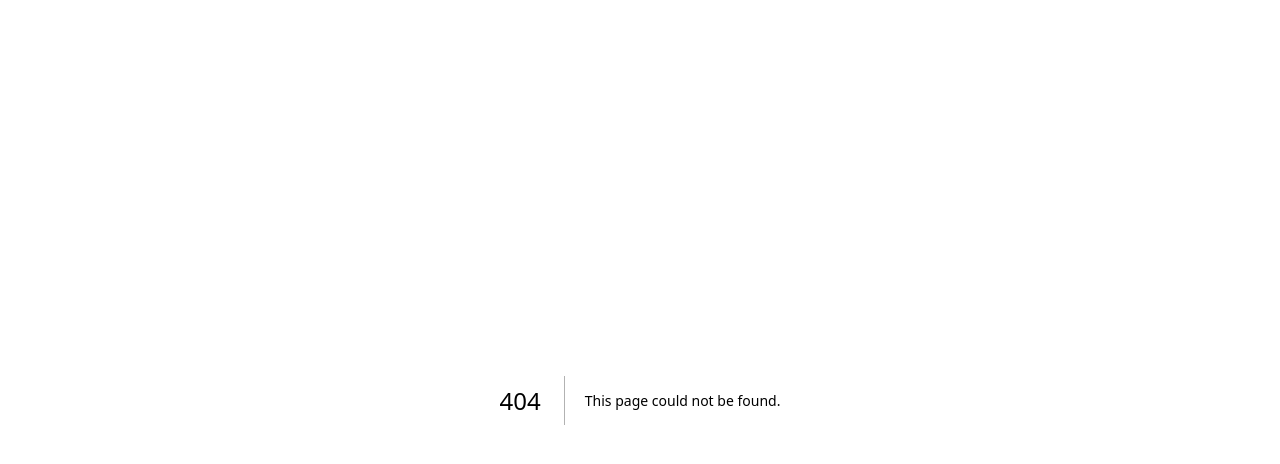
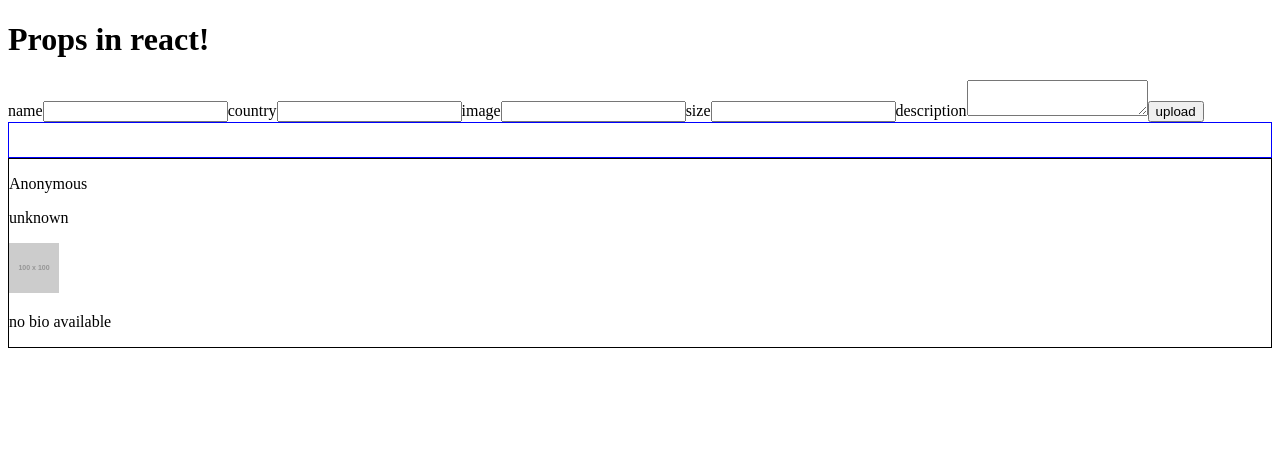
Before and after one commit to LauraCaa/Reactions, a Next.js app: page /props in a window 1280 px wide. Before the commit this address had no page. Shown: the top 464 px of the page. Built offline with nearby package versions, Linux system fonts and the light colour scheme.

Commit message:
feat:learn about props in react.js

```diff
--- /dev/null
+++ b/src/components/props/bio.js
@@ -0,0 +1,16 @@
+export default function Bio ({
+    image ='https://placehold.co/100x100?text=.',
+    size = '50',
+    name ='Anonymous',
+    country ='unknown',
+    description ='no bio available'
+}){
+    return(
+        <div style={{border: "1px solid black"}}>
+            <p>{name}</p>
+            <p>{country}</p>
+            <img src={image} width={size}/>
+            <p>{description}</p>
+        </div>
+    )
+}
--- /dev/null
+++ b/src/components/props/card.js
@@ -0,0 +1,12 @@
+export default function Card({image,name,country,size}){
+    return(
+        <div style={{border: "1px solid blue"}}>
+            <img width={size} src={image}/>
+            <p>{name}</p>
+            <p>{country}</p>
+        </div>
+    )
+}
+// Image,
+// Name,
+// Country,
--- /dev/null
+++ b/src/components/props/form.js
@@ -0,0 +1,23 @@
+import {useState} from "react"
+export default function Form({credential, onUpload}){
+    const[user,setUser]= useState(credential)
+    function handleSubmit(event){
+        event.preventDefault();
+        onUpload(user);
+    }
+    return(
+       <form onSubmit={handleSubmit}>
+            <label htmlFor="name">name</label>
+            <input type="text" name="name" id="name" onChange={(event)=> setUser({...user, name: event.target.value})}/>
+            <label htmlFor="country">country</label>
+            <input type="text" name="country" id="country" onChange={(event)=> setUser({...user, country: event.target.value})}/>
+            <label htmlFor="image">image</label>
+            <input type="text" name="image" id="image" onChange={(event)=> setUser({...user, image: event.target.value})}/>
+            <label htmlFor="size">size</label>
+            <input type="text" name="size" id="size" onChange={(event)=> setUser({...user, size: event.target.value})}/>
+            <label htmlFor="description">description</label>
+            <textarea name="description" id="description" onChange={(event)=> setUser({...user, description: event.target.value})}/>
+            <input type="submit"value ="upload"/>
+       </form>
+    )
+}
--- /dev/null
+++ b/src/pages/props.js
@@ -0,0 +1,29 @@
+import Card from "@/components/props/card"
+import Bio from "@/components/props/bio"
+import Form from "@/components/props/form";
+import {useState} from "react"
+export default function Props(){
+    const[credential, setCredential]= useState({});
+    return(
+        <>
+            <h1>Props in react!</h1>
+            <Form
+                credential={credential}
+                onUpload={(param) => setCredential(param) }>
+            </Form>
+            <Card
+                image={credential.image}
+                size={credential.size}
+                name={credential.name}
+                country={credential.country}>
+            </Card>
+            <Bio
+                image={credential.image}
+                size={credential.size}
+                name={credential.name}
+                country={credential.country}
+                description={credential.description}>
+            </Bio>
+        </>
+    )
+}
```
